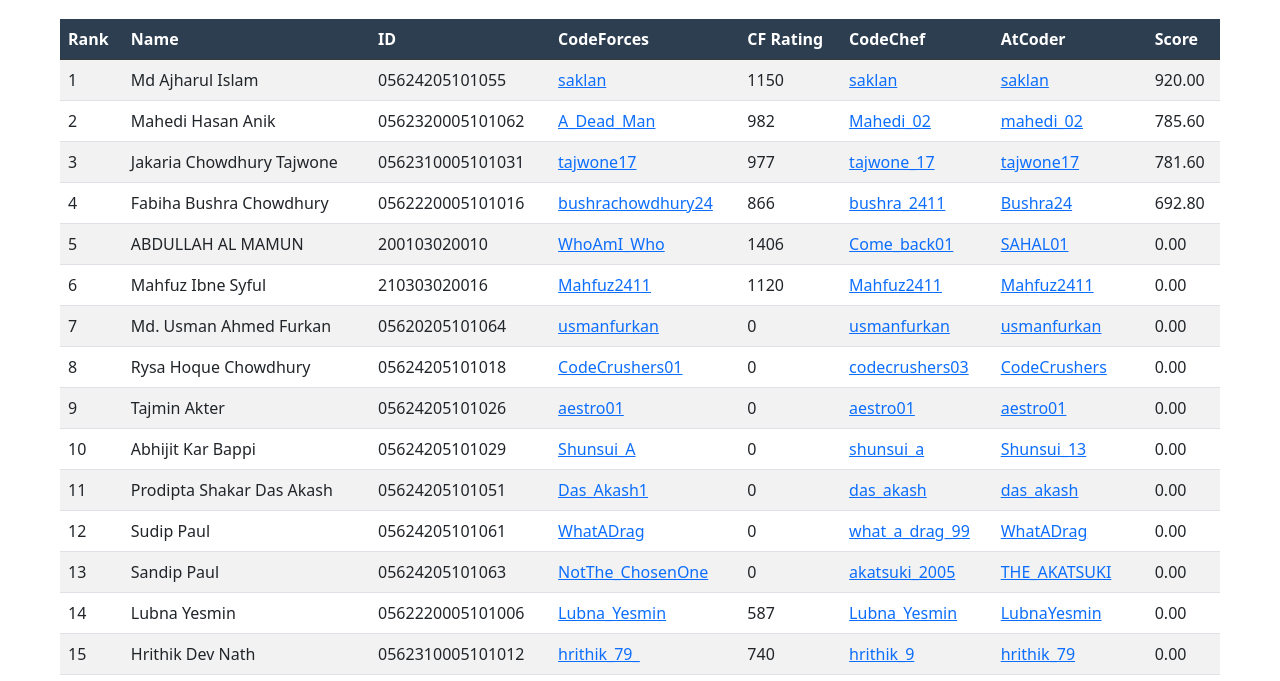
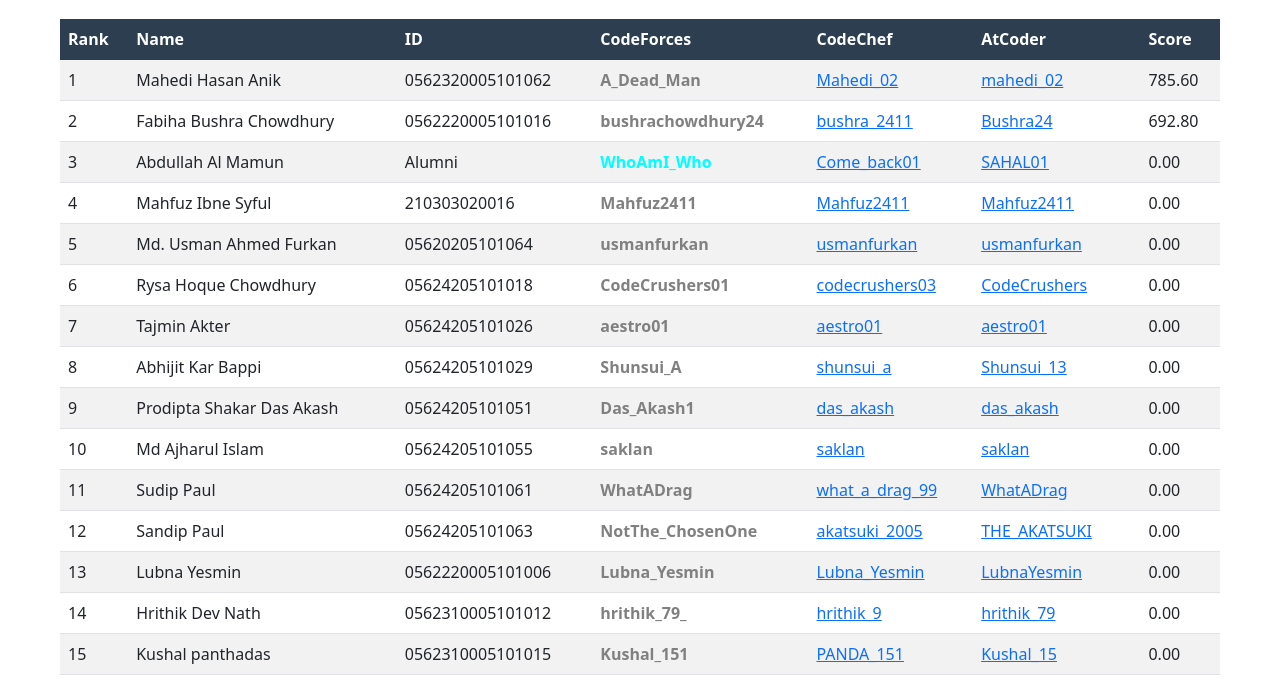
Before and after one commit to arif334/neub-cp-ranklist, a plain HTML site: page docs/index.html in a window 1280 px wide. Shown: the part 97-778 px from the top of the page. Drawn offline with nearby package versions, Linux system fonts and the light colour scheme.

Commit message:
cf done with coloring

```diff
--- a/docs/assets/data.json
+++ b/docs/assets/data.json
@@ -1,50 +1,32 @@
 {
   "meta": {
-    "last_updated": "2025-03-30 20:19:04",
+    "last_updated": "2025-04-01 09:47:10",
     "total_coders": 31
   },
   "data": [
     {
-      "id": "05624205101055",
-      "name": "Md Ajharul Islam ",
-      "cf_handle": "saklan",
-      "cf_rating": 1150,
-      "cc_handle": "saklan",
-      "atcoder_handle": "saklan",
-      "score": 920.0
-    },
-    {
       "id": "0562320005101062",
       "name": "Mahedi Hasan Anik",
       "cf_handle": "A_Dead_Man",
-      "cf_rating": 982,
+      "cf_color": "gray",
       "cc_handle": "Mahedi_02",
       "atcoder_handle": "mahedi_02",
       "score": 785.6
     },
     {
-      "id": "0562310005101031",
-      "name": "Jakaria Chowdhury Tajwone",
-      "cf_handle": "tajwone17",
-      "cf_rating": 977,
-      "cc_handle": "tajwone_17",
-      "atcoder_handle": "tajwone17",
-      "score": 781.6
-    },
-    {
       "id": "0562220005101016",
       "name": "Fabiha Bushra Chowdhury",
       "cf_handle": "bushrachowdhury24",
-      "cf_rating": 866,
+      "cf_color": "gray",
       "cc_handle": "bushra_2411",
       "atcoder_handle": "Bushra24",
       "score": 692.8000000000001
     },
     {
-      "id": "200103020010",
-      "name": "ABDULLAH AL MAMUN",
+      "id": "Alumni",
+      "name": "Abdullah Al Mamun",
       "cf_handle": "WhoAmI_Who",
-      "cf_rating": 1406,
+      "cf_color": "cyan",
       "cc_handle": "Come_back01 ",
       "atcoder_handle": "SAHAL01",
       "score": 0.0
@@ -53,7 +35,7 @@
       "id": "210303020016",
       "name": "Mahfuz Ibne Syful",
       "cf_handle": "Mahfuz2411",
-      "cf_rating": 1120,
+      "cf_color": "gray",
       "cc_handle": "Mahfuz2411",
       "atcoder_handle": "Mahfuz2411",
       "score": 0.0
@@ -62,7 +44,7 @@
       "id": "05620205101064",
       "name": "Md. Usman Ahmed Furkan ",
       "cf_handle": "usmanfurkan",
-      "cf_rating": 0,
+      "cf_color": "gray",
       "cc_handle": "usmanfurkan",
       "atcoder_handle": "usmanfurkan ",
       "score": 0.0
@@ -71,7 +53,7 @@
       "id": "05624205101018",
       "name": "Rysa Hoque Chowdhury",
       "cf_handle": "CodeCrushers01",
-      "cf_rating": 0,
+      "cf_color": "gray",
       "cc_handle": "codecrushers03",
       "atcoder_handle": "CodeCrushers",
       "score": 0.0
@@ -80,7 +62,7 @@
       "id": "05624205101026",
       "name": "Tajmin Akter",
       "cf_handle": "aestro01",
-      "cf_rating": 0,
+      "cf_color": "gray",
       "cc_handle": "aestro01",
       "atcoder_handle": "aestro01",
       "score": 0.0
@@ -89,7 +71,7 @@
       "id": "05624205101029",
       "name": "Abhijit Kar Bappi ",
       "cf_handle": "Shunsui_A",
-      "cf_rating": 0,
+      "cf_color": "gray",
       "cc_handle": "shunsui_a",
       "atcoder_handle": "Shunsui_13",
       "score": 0.0
@@ -98,16 +80,25 @@
       "id": "05624205101051",
       "name": "Prodipta Shakar Das Akash",
       "cf_handle": "Das_Akash1",
-      "cf_rating": 0,
+      "cf_color": "gray",
       "cc_handle": "das_akash",
       "atcoder_handle": "das_akash",
+      "score": 0.0
+    },
+    {
+      "id": "05624205101055",
+      "name": "Md Ajharul Islam ",
+      "cf_handle": "saklan",
+      "cf_color": "gray",
+      "cc_handle": "saklan",
+      "atcoder_handle": "saklan",
       "score": 0.0
     },
     {
       "id": "05624205101061",
       "name": "Sudip Paul",
       "cf_handle": "WhatADrag",
-      "cf_rating": 0,
+      "cf_color": "gray",
       "cc_handle": "what_a_drag_99",
       "atcoder_handle": "WhatADrag ",
       "score": 0.0
@@ -116,7 +107,7 @@
       "id": "05624205101063",
       "name": "Sandip Paul",
       "cf_handle": "NotThe_ChosenOne",
-      "cf_rating": 0,
+      "cf_color": "gray",
       "cc_handle": "akatsuki_2005",
       "atcoder_handle": "THE_AKATSUKI",
       "score": 0.0
@@ -125,7 +116,7 @@
       "id": "0562220005101006",
       "name": "Lubna Yesmin",
       "cf_handle": "Lubna_Yesmin",
-      "cf_rating": 587,
+      "cf_color": "gray",
       "cc_handle": "Lubna_Yesmin",
       "atcoder_handle": "LubnaYesmin",
       "score": 0.0
@@ -134,34 +125,43 @@
       "id": "0562310005101012",
       "name": "Hrithik Dev Nath",
       "cf_handle": "hrithik_79_",
-      "cf_rating": 740,
+      "cf_color": "gray",
       "cc_handle": "hrithik_9",
       "atcoder_handle": " hrithik_79 ",
       "score": 0.0
     },
     {
       "id": "0562310005101015",
-      "name": "Kushal panthadas ",
+      "name": "Kushal panthadas",
       "cf_handle": "Kushal_151",
-      "cf_rating": 790,
+      "cf_color": "gray",
       "cc_handle": "PANDA_151",
       "atcoder_handle": "Kushal_15",
       "score": 0.0
     },
     {
       "id": "0562310005101027",
-      "name": "Ahsan Habib Nayef ",
+      "name": "Ahsan Habib Nayef",
       "cf_handle": "ahnayef",
-      "cf_rating": 847,
+      "cf_color": "gray",
       "cc_handle": "ahnayef",
       "atcoder_handle": "none",
       "score": 0.0
     },
     {
+      "id": "0562310005101031",
+      "name": "Jakaria Chowdhury Tajwone",
+      "cf_handle": "tajwone17",
+      "cf_color": "gray",
+      "cc_handle": "tajwone_17",
+      "atcoder_handle": "tajwone17",
+      "score": 0.0
+    },
+    {
       "id": "0562310005101045",
-      "name": "Mst.fahimajjaman jaina",
+      "name": "Mst. Fahimajjaman Jaina",
       "cf_handle": "fahimajaina765",
-      "cf_rating": 826,
+      "cf_color": "gray",
       "cc_handle": "fahima_jaina",
       "atcoder_handle": "Fahima_jaina",
       "score": 0.0
@@ -170,7 +170,7 @@
       "id": "0562320005101063",
       "name": "Md. Wahidul Auwal Sany",
       "cf_handle": "Sany_00",
-      "cf_rating": 0,
+      "cf_color": "gray",
       "cc_handle": "Sany_00",
       "atcoder_handle": "sanywahidul",
       "score": 0.0
@@ -179,7 +179,7 @@
       "id": "0562410005101001",
       "name": "Tanjeda Tanha Sumaiya",
       "cf_handle": "tanje_001",
-      "cf_rating": 0,
+      "cf_color": "gray",
       "cc_handle": "kine_wolf_45",
       "atcoder_handle": "sumo_19",
       "score": 0.0
@@ -188,7 +188,7 @@
       "id": "0562410005101009",
       "name": "Halima Akther Mou",
       "cf_handle": "halimaAkther",
-      "cf_rating": 353,
+      "cf_color": "gray",
       "cc_handle": "Halima Akther ",
       "atcoder_handle": "Mou_004",
       "score": 0.0
@@ -197,7 +197,7 @@
       "id": "0562410005101012",
       "name": "Mst Tamanna Begum",
       "cf_handle": "btamanna012 ",
-      "cf_rating": 0,
+      "cf_color": "gray",
       "cc_handle": "tamanna454",
       "atcoder_handle": "tamanna454",
       "score": 0.0
@@ -206,7 +206,7 @@
       "id": "0562410005101013",
       "name": "Mst Tasnima Begum",
       "cf_handle": "tasnima_13",
-      "cf_rating": 0,
+      "cf_color": "gray",
       "cc_handle": "tasnima13",
       "atcoder_handle": "tasnima13",
       "score": 0.0
@@ -215,7 +215,7 @@
       "id": "0562410005101017",
       "name": "Oly Ahmed",
       "cf_handle": "olyahmed_680",
-      "cf_rating": 855,
+      "cf_color": "gray",
       "cc_handle": "olyahmed_680",
       "atcoder_handle": "olyahmed_680",
       "score": 0.0
@@ -224,16 +224,16 @@
       "id": "0562410005101022",
       "name": "Jadab Lal Sarkar",
       "cf_handle": "jadab_691",
-      "cf_rating": 786,
+      "cf_color": "gray",
       "cc_handle": "no",
       "atcoder_handle": "no",
       "score": 0.0
     },
     {
       "id": "0562410005101027",
-      "name": "Tasnur ",
-      "cf_handle": "tasnoor ",
-      "cf_rating": 0,
+      "name": "Sraboni Akter Tasnur",
+      "cf_handle": "tasnoor",
+      "cf_color": "gray",
       "cc_handle": "st_noor",
       "atcoder_handle": "St_noor",
       "score": 0.0
@@ -242,7 +242,7 @@
       "id": "0562410005101028",
       "name": "Redwan Hussan ",
       "cf_handle": "red_001",
-      "cf_rating": 584,
+      "cf_color": "gray",
       "cc_handle": "redwan_1",
       "atcoder_handle": "redwan_10",
       "score": 0.0
@@ -251,7 +251,7 @@
       "id": "0562410005101031",
       "name": "Nazmin Ara Asha",
       "cf_handle": "asha_n13",
-      "cf_rating": 353,
+      "cf_color": "gray",
       "cc_handle": "asha_134",
       "atcoder_handle": "I Don't have one",
       "score": 0.0
@@ -260,7 +260,7 @@
       "id": "0562410005101034",
       "name": "Md. Murad Ahmed Tahmim",
       "cf_handle": "Murad78",
-      "cf_rating": 594,
+      "cf_color": "gray",
       "cc_handle": "murad_neub",
       "atcoder_handle": "MURAD_NEUB",
       "score": 0.0
@@ -269,7 +269,7 @@
       "id": "0562410005101045",
       "name": "Pritha Rani Mojumder",
       "cf_handle": "Pritha_",
-      "cf_rating": 0,
+      "cf_color": "gray",
       "cc_handle": "pritha82",
       "atcoder_handle": "Pritha_",
       "score": 0.0
@@ -278,7 +278,7 @@
       "id": "Faculty",
       "name": "Arif Ahmad",
       "cf_handle": "Punter",
-      "cf_rating": 976,
+      "cf_color": "gray",
       "cc_handle": "arif334",
       "atcoder_handle": "arif334",
       "score": 0.0
--- a/docs/index.html
+++ b/docs/index.html
@@ -18,7 +18,6 @@
                         <th>Name</th>
                         <th>ID</th>
                         <th>CodeForces</th>
-                        <th>CF Rating</th>
                         <th>CodeChef</th>
                         <th>AtCoder</th>
                         <th>Score</th>
@@ -47,8 +46,7 @@
                         <td>${index + 1}</td>
                         <td>${coder.name}</td>
                         <td>${coder.id}</td>
-                        <td><a href="https://codeforces.com/profile/${coder.cf_handle}" target="_blank">${coder.cf_handle}</a></td>
-                        <td>${coder.cf_rating}</td>
+                        <td><a href="https://codeforces.com/profile/${coder.cf_handle}" target="_blank" style="font-weight: bold; color: ${coder.cf_color}; text-decoration: none;">${coder.cf_handle}</a></td>
                         <td><a href="https://www.codechef.com/users/${coder.cc_handle}" target="_blank">${coder.cc_handle}</a></td>
                         <td><a href="https://atcoder.jp/users/${coder.atcoder_handle}" target="_blank">${coder.atcoder_handle}</a></td>
                         <td>${coder.score.toFixed(2)}</td>
```
Also changed, not shown: data/coder-info.csv (+5 -5 lines), 1 other file.
